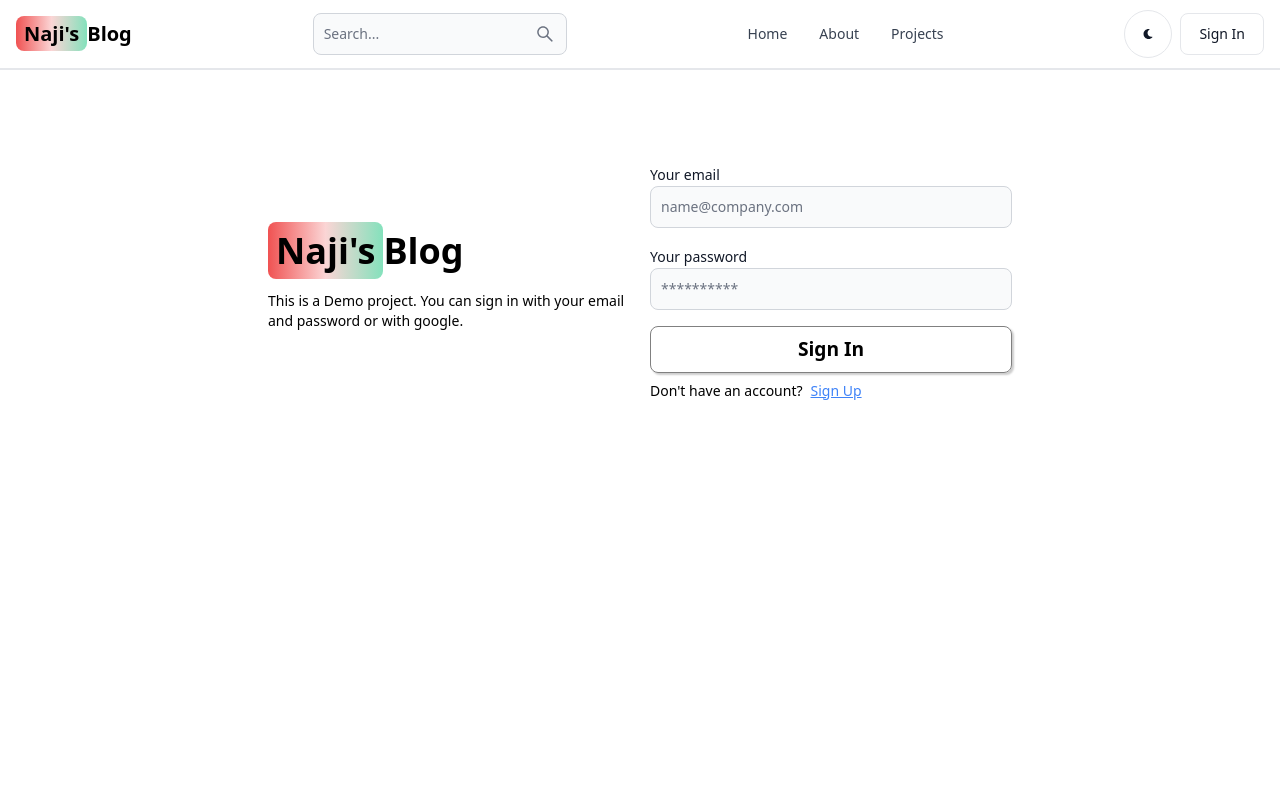
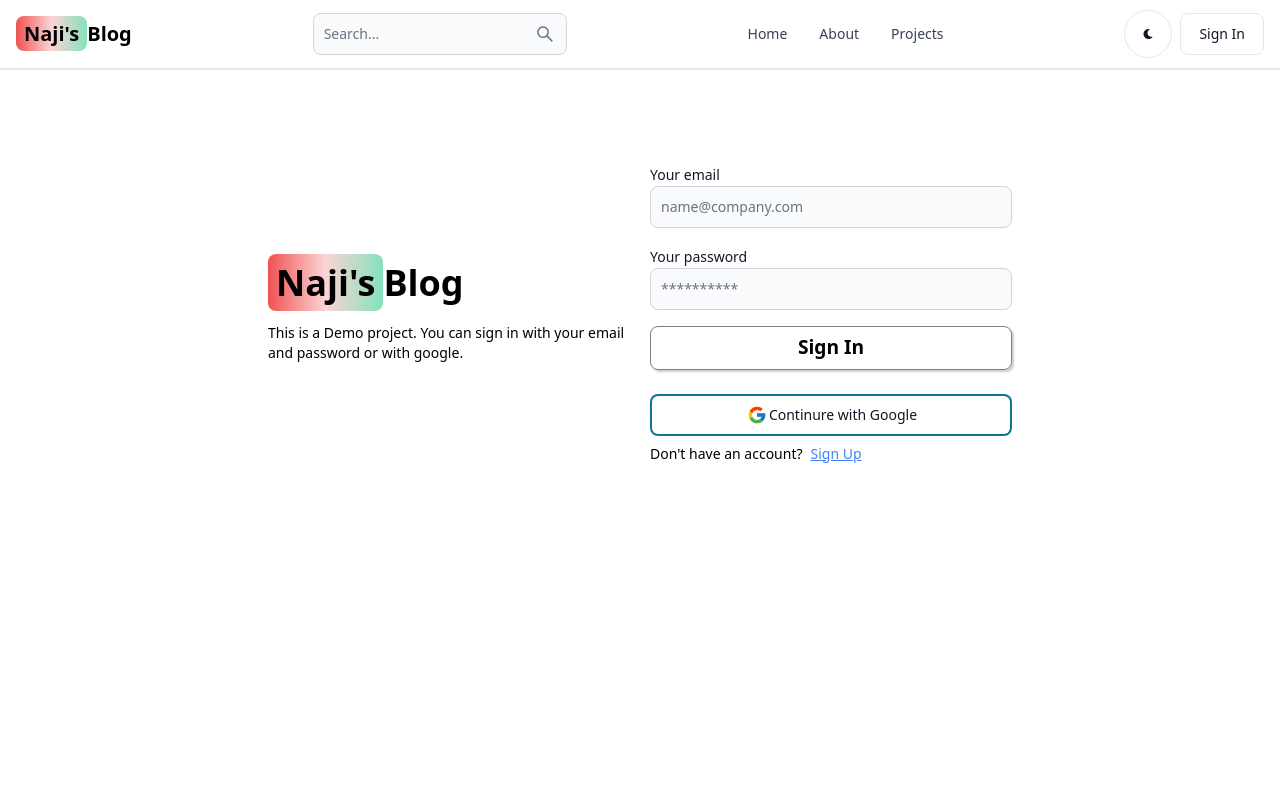
Before and after one commit to Khan511/blogpost, a React (Vite) app in the folder blogpost/: page /sign-in in a window 1280 px wide. Shown: the top 800 px of the page. Built offline with nearby package versions, Linux system fonts and the light colour scheme; no server answers.

Commit message:
OAuth is halfway created

```diff
--- a/blogpost/package.json
+++ b/blogpost/package.json
@@ -11,6 +11,7 @@
   },
   "dependencies": {
     "@reduxjs/toolkit": "^2.2.1",
+    "firebase": "^10.8.0",
     "flowbite-react": "^0.7.2",
     "react": "^18.2.0",
     "react-dom": "^18.2.0",
--- a/blogpost/src/components/button/Button.css
+++ b/blogpost/src/components/button/Button.css
@@ -4,7 +4,7 @@
   align-items: center;
   justify-content: center;
   position: relative;
-  padding: 0.5rem 1rem;
+  padding: 0.4rem 1rem;
   border: 1px solid gray;
   border-radius: 0.5rem;
 
@@ -33,7 +33,9 @@
   position: absolute;
   width: 25rem;
   aspect-ratio: 1;
+
   background-image: linear-gradient(green, yellow);
+
   z-index: -1;
   border-radius: 50%;
   transition: transform 2.5s;
--- /dev/null
+++ b/blogpost/src/components/oauth/OAuth.jsx
@@ -0,0 +1,48 @@
+import { Button } from "flowbite-react";
+import { FcGoogle } from "react-icons/fc";
+import { GoogleAuthProvider, getAuth, signInWithPopup } from "firebase/auth";
+import { app } from "../../firebase";
+import { useDispatch } from "react-redux";
+import { signInSuccess } from "../../redux/user/UserSlice";
+import { useNavigate } from "react-router-dom";
+
+const OAuth = () => {
+  const navigate = useNavigate();
+  const auth = getAuth(app);
+  const dispatch = useDispatch();
+  const handleGoogleClick = async () => {
+    const provider = new GoogleAuthProvider();
+    provider.setCustomParameters({ prompt: "select_account" });
+
+    try {
+      const resultFromGoogle = await signInWithPopup(auth, provider);
+
+      const res = await fetch("/api/auth/google", {
+        method: "POST",
+        headers: { "Content-Type": "application/json" },
+        body: JSON.stringify({
+          name: resultFromGoogle.user.displayName,
+          email: resultFromGoogle.user.email,
+          photoUrl: resultFromGoogle.user.photoURL,
+        }),
+      });
+      console.log(res);
+
+      const data = await res.json();
+      if (res.ok) {
+        dispatch(signInSuccess(data));
+        navigate("/");
+      }
+    } catch (error) {
+      console.log(error);
+    }
+  };
+  return (
+    <Button type="button" outline className="mt-2" onClick={handleGoogleClick}>
+      <FcGoogle className="h-5 w-6" />
+      Continure with Google
+    </Button>
+  );
+};
+
+export default OAuth;
--- /dev/null
+++ b/blogpost/src/firebase.js
@@ -0,0 +1,17 @@
+// Import the functions you need from the SDKs you need
+import { initializeApp } from "firebase/app";
+// TODO: Add SDKs for Firebase products that you want to use
+// https://firebase.google.com/docs/web/setup#available-libraries
+
+// Your web app's Firebase configuration
+const firebaseConfig = {
+  apiKey: import.meta.env.VITE_FIREBASE_API_KEY,
+  authDomain: "blogpost-2364f.firebaseapp.com",
+  projectId: "blogpost-2364f",
+  storageBucket: "blogpost-2364f.appspot.com",
+  messagingSenderId: "1057694275415",
+  appId: "1:1057694275415:web:3488600441ca4c81a6d012",
+};
+
+// Initialize Firebase
+export const app = initializeApp(firebaseConfig);
--- a/blogpost/src/pages/SignUp.jsx
+++ b/blogpost/src/pages/SignUp.jsx
@@ -2,6 +2,7 @@ import { Link, useNavigate } from "react-router-dom";
 import { Alert, Button, Label, Spinner, TextInput } from "flowbite-react";
 import { useState } from "react";
 import "../components/button/Button.css";
+import OAuth from "../components/oauth/OAuth";
 
 const SignUp = () => {
   const navigate = useNavigate();
@@ -126,6 +127,7 @@ const SignUp = () => {
                 "Sign Un"
               )}
             </Button> */}
+            <OAuth />
           </form>
 
           <div className="mt-2 flex gap-2 text-sm">
--- a/blogpost/src/pages/Signin.jsx
+++ b/blogpost/src/pages/Signin.jsx
@@ -9,6 +9,7 @@ import {
   signInSuccess,
   signInFailure,
 } from "../redux/user/UserSlice";
+import OAuth from "../components/oauth/OAuth";
 
 const Signin = () => {
   const dispatch = useDispatch();
@@ -122,6 +123,7 @@ const Signin = () => {
                   "Sign In"
                 )}
               </Button> */}
+            <OAuth />
           </form>
 
           <div className="mt-2 flex gap-2 text-sm">
--- a/blogpost/src/redux/store.js
+++ b/blogpost/src/redux/store.js
@@ -3,7 +3,7 @@ import UserReducer from "./user/UserSlice";
 import { persistReducer, persistStore } from "redux-persist";
 import storage from "redux-persist/lib/storage";
 // import persistReducer from "redux-persist/es/persistReducer";
-
+// 03:13:30
 const rootRecucer = combineReducers({
   user: UserReducer,
 });
--- a/blogpost/src/redux/user/UserSlice.js
+++ b/blogpost/src/redux/user/UserSlice.js
@@ -16,7 +16,7 @@ const userSlice = createSlice({
 
     signInSuccess: (state, action) => {
       state.curentUser = action.payload;
-      console.log(action.payload);
+
       state.loading = false;
       state.error = null;
     },
```
Also changed, not shown: 1 other file (tests, documents, lock files or other folders).
